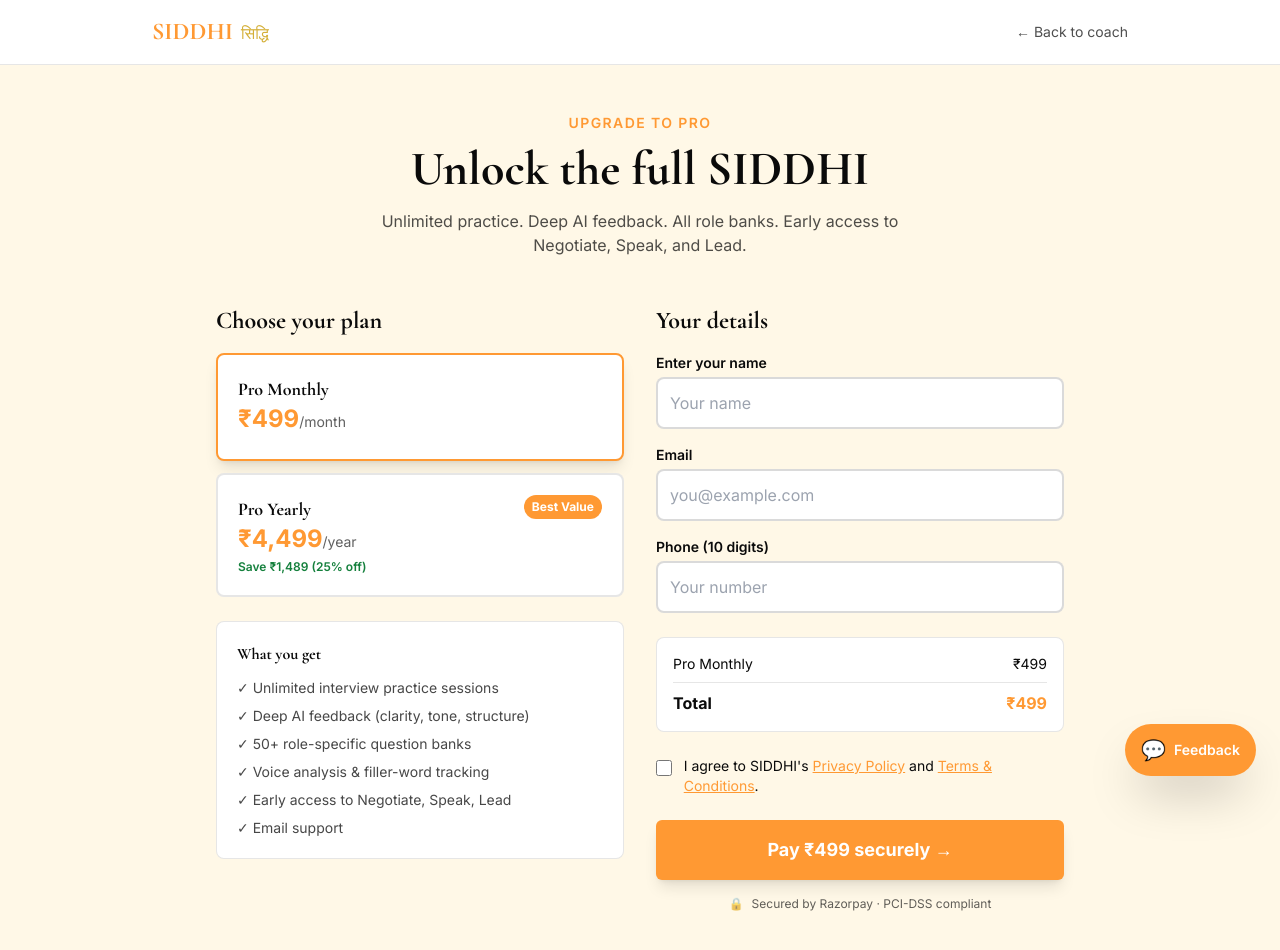
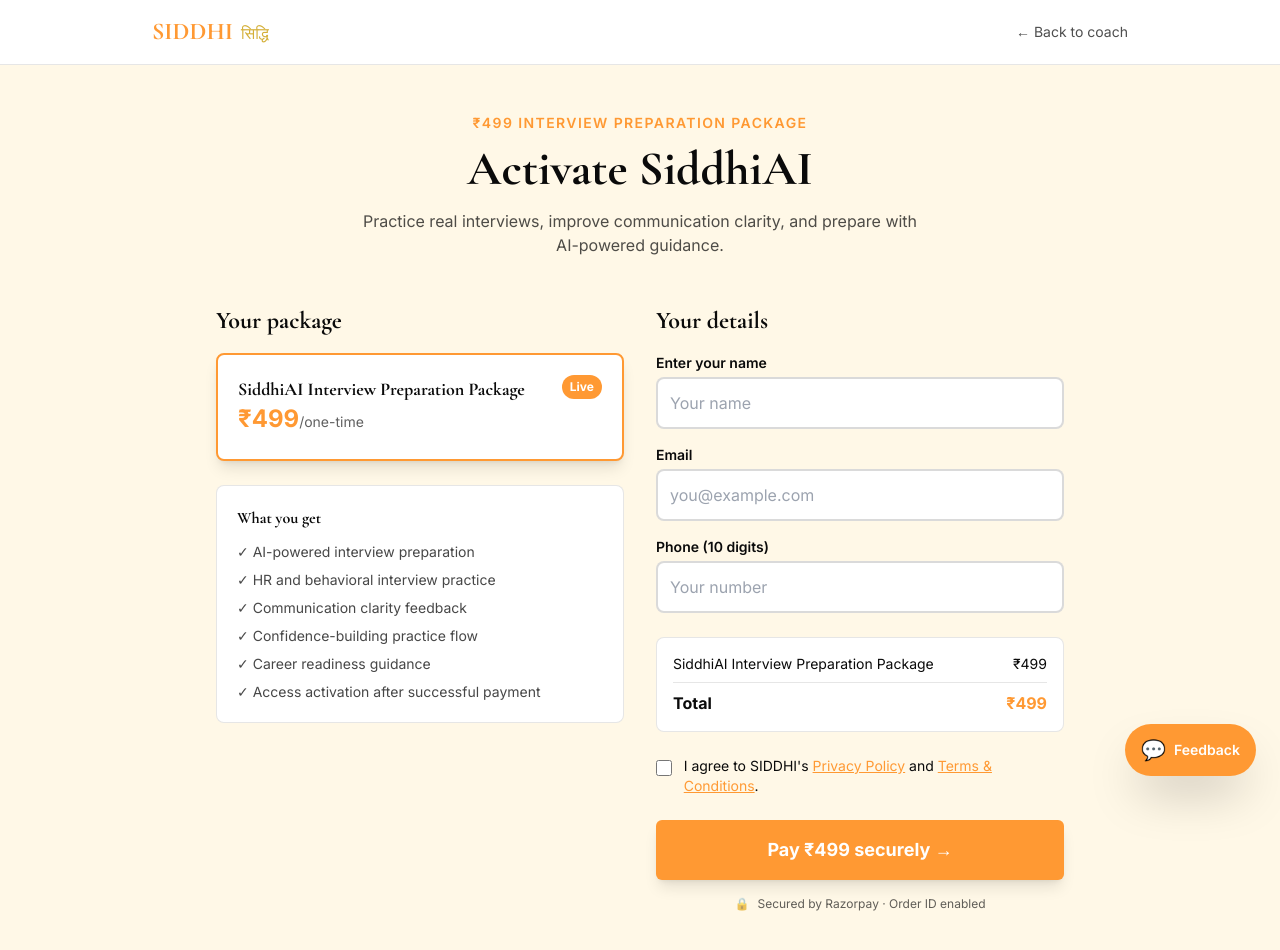
Before and after one commit to Siddhi1987/siddhi-app, a Next.js app: page /payment in a window 1280 px wide. Shown: the top 950 px of the page. Built offline with nearby package versions, Linux system fonts and the light colour scheme; a web font is replaced by a local one.

Commit message:
Refactor payment component for new package structure

```diff
--- a/pages/payment.jsx
+++ b/pages/payment.jsx
@@ -1,95 +1,125 @@
 import Link from 'next/link';
 import { useState, useEffect } from 'react';
 
-const PLANS = [
-  {
-    id: 'monthly',
-    name: 'Pro Monthly',
+const PLAN = {
+  id: 'interview-preparation-499',
+  name: 'SiddhiAI Interview Preparation Package',
   price: 499,
-    period: 'month',
-    save: null,
-  },
-  {
-    id: 'yearly',
-    name: 'Pro Yearly',
-    price: 4499,
-    period: 'year',
-    save: 'Save ₹1,489 (25% off)',
-    badge: 'Best Value',
-  },
-];
+  period: 'one-time',
+};
 
 export default function Payment() {
-  const [selectedPlan, setSelectedPlan] = useState(PLANS[0]);
   const [name, setName] = useState('');
   const [email, setEmail] = useState('');
   const [phone, setPhone] = useState('');
   const [consent, setConsent] = useState(false);
   const [loading, setLoading] = useState(false);
 
-  // Load Razorpay checkout script
   useEffect(() => {
+    const existingScript = document.querySelector(
+      'script[src="https://checkout.razorpay.com/v1/checkout.js"]'
+    );
+
+    if (existingScript) return;
+
     const script = document.createElement('script');
     script.src = 'https://checkout.razorpay.com/v1/checkout.js';
     script.async = true;
     document.body.appendChild(script);
-    return () => {
-      if (document.body.contains(script)) {
-        document.body.removeChild(script);
-      }
-    };
   }, []);
 
-  const handlePayment = () => {
-    if (!name.trim() || !email.trim() || !phone.trim()) {
-      alert('Please fill in all your details.');
+  const handlePayment = async () => {
+    const cleanName = name.trim();
+    const cleanEmail = email.trim();
+    const cleanPhone = phone.replace(/\s/g, '');
+
+    if (!cleanName || !cleanEmail || !cleanPhone) {
+      alert('Please fill in your name, email, and phone number.');
       return;
     }
+
     if (!consent) {
       alert('Please agree to the Privacy Policy and Terms.');
       return;
     }
-    if (!/^[^\s@]+@[^\s@]+\.[^\s@]+$/.test(email)) {
+
+    if (!/^[^\s@]+@[^\s@]+\.[^\s@]+$/.test(cleanEmail)) {
       alert('Please enter a valid email.');
       return;
     }
-    if (!/^\d{10}$/.test(phone.replace(/\s/g, ''))) {
+
+    if (!/^\d{10}$/.test(cleanPhone)) {
       alert('Please enter a valid 10-digit phone number.');
       return;
     }
 
-    setLoading(true);
-
     const razorpayKey = process.env.NEXT_PUBLIC_RAZORPAY_KEY_ID;
 
     if (!razorpayKey || razorpayKey.includes('XXXX')) {
-      setTimeout(() => {
-        setLoading(false);
-        alert(
-          '✓ Demo mode\n\nNo Razorpay key configured yet. In production, this would open the Razorpay checkout.\n\nTo enable: add NEXT_PUBLIC_RAZORPAY_KEY_ID to your .env.local file.'
-        );
-      }, 800);
+      alert('Razorpay key is not configured.');
       return;
+    }
+
+    if (typeof window === 'undefined' || !window.Razorpay) {
+      alert('Razorpay is still loading. Please try again in a moment.');
+      return;
+    }
+
+    try {
+      setLoading(true);
+
+      const orderResponse = await fetch('/api/create-order', {
+        method: 'POST',
+        headers: {
+          'Content-Type': 'application/json',
+        },
+        body: JSON.stringify({
+          name: cleanName,
+          email: cleanEmail,
+          phone: cleanPhone,
+          packageName: PLAN.name,
+          amount: PLAN.price,
+          source: 'siddhiai_payment_page',
+        }),
+      });
+
+      const order = await orderResponse.json();
+
+      if (!orderResponse.ok || !order?.id) {
+        throw new Error(order?.message || 'Order creation failed');
       }
 
       const options = {
         key: razorpayKey,
-      amount: selectedPlan.price * 100,
-      currency: 'INR',
-      name: 'SIDDHI',
-      description: `${selectedPlan.name} — Communication AI`,
+        amount: order.amount,
+        currency: order.currency || 'INR',
+        name: 'SiddhiAI',
+        description: `${PLAN.name} - Communication Intelligence`,
         image: '/favicon.ico',
-      handler: function (response) {
-        alert(`Payment successful! ID: ${response.razorpay_payment_id}`);
-        setLoading(false);
+        order_id: order.id,
+        prefill: {
+          name: cleanName,
+          email: cleanEmail,
+          contact: cleanPhone,
         },
-      prefill: {
-        name: name,
-        email: email,
-        contact: phone,
+        notes: {
+          name: cleanName,
+          email: cleanEmail,
+          phone: cleanPhone,
+          package: PLAN.name,
+          price: PLAN.price,
         },
         theme: {
           color: '#FF9933',
+        },
+        handler: function (response) {
+          setLoading(false);
+
+          alert(
+            `Payment successful!\n\nPayment ID: ${response.razorpay_payment_id}\nOrder ID: ${response.razorpay_order_id}`
+          );
+
+          window.location.href = `/interview?payment=success&order_id=${response.razorpay_order_id}&payment_id=${response.razorpay_payment_id}`;
         },
         modal: {
           ondismiss: function () {
@@ -98,12 +128,12 @@
         },
       };
 
-    if (typeof window !== 'undefined' && window.Razorpay) {
       const rzp = new window.Razorpay(options);
       rzp.open();
-    } else {
-      alert('Razorpay is still loading. Please try again in a moment.');
+    } catch (error) {
+      console.error('Payment error:', error);
       setLoading(false);
+      alert('Payment could not be started. Please try again.');
     }
   };
 
@@ -112,10 +142,16 @@
       <nav className="border-b border-siddhi-black/10 bg-white">
         <div className="max-w-5xl mx-auto px-6 py-4 flex items-center justify-between">
           <Link href="/" className="flex items-baseline gap-2">
-            <span className="font-display text-2xl font-bold text-siddhi-saffron">SIDDHI</span>
+            <span className="font-display text-2xl font-bold text-siddhi-saffron">
+              SIDDHI
+            </span>
             <span className="font-sanskrit text-siddhi-gold">सिद्धि</span>
           </Link>
-          <Link href="/interview" className="text-sm text-siddhi-black/60 hover:text-siddhi-saffron">
+
+          <Link
+            href="/interview"
+            className="text-sm text-siddhi-black/60 hover:text-siddhi-saffron"
+          >
             ← Back to coach
           </Link>
         </div>
@@ -124,73 +160,72 @@
       <div className="max-w-4xl mx-auto px-6 py-12">
         <div className="text-center mb-12">
           <p className="text-sm uppercase tracking-widest text-siddhi-saffron font-semibold mb-3">
-            Upgrade to Pro
+            ₹499 Interview Preparation Package
           </p>
+
           <h1 className="font-display text-4xl md:text-5xl font-bold mb-4">
-            Unlock the full SIDDHI
+            Activate SiddhiAI
           </h1>
+
           <p className="text-siddhi-black/60 max-w-xl mx-auto">
-            Unlimited practice. Deep AI feedback. All role banks. Early access to Negotiate, Speak, and Lead.
+            Practice real interviews, improve communication clarity, and prepare
+            with AI-powered guidance.
           </p>
         </div>
 
         <div className="grid md:grid-cols-2 gap-8">
-          {/* LEFT: Plan selection */}
           <div>
-            <h2 className="font-display text-2xl font-bold mb-4">Choose your plan</h2>
+            <h2 className="font-display text-2xl font-bold mb-4">
+              Your package
+            </h2>
 
-            <div className="space-y-3 mb-6">
-              {PLANS.map((plan) => (
-                <button
-                  key={plan.id}
-                  onClick={() => setSelectedPlan(plan)}
-                  className={`w-full p-5 rounded-lg border-2 text-left transition ${
-                    selectedPlan.id === plan.id
-                      ? 'border-siddhi-saffron bg-white shadow-lg'
-                      : 'border-siddhi-black/10 bg-white hover:border-siddhi-saffron/40'
-                  }`}
-                >
+            <div className="w-full p-5 rounded-lg border-2 text-left transition border-siddhi-saffron bg-white shadow-lg mb-6">
               <div className="flex items-start justify-between mb-1">
                 <div>
-                      <div className="font-display text-lg font-bold">{plan.name}</div>
+                  <div className="font-display text-lg font-bold">
+                    {PLAN.name}
+                  </div>
+
                   <div className="text-2xl font-bold text-siddhi-saffron">
-                        ₹{plan.price.toLocaleString('en-IN')}
-                        <span className="text-sm text-siddhi-black/50 font-normal">/{plan.period}</span>
+                    ₹{PLAN.price.toLocaleString('en-IN')}
+                    <span className="text-sm text-siddhi-black/50 font-normal">
+                      /{PLAN.period}
+                    </span>
                   </div>
                 </div>
-                    {plan.badge && (
+
                 <span className="text-xs px-2 py-1 bg-siddhi-saffron text-white rounded-full font-bold">
-                        {plan.badge}
+                  Live
                 </span>
-                    )}
               </div>
-                  {plan.save && (
-                    <div className="text-xs text-green-700 font-semibold">{plan.save}</div>
-                  )}
-                </button>
-              ))}
             </div>
 
             <div className="bg-white border border-siddhi-black/10 rounded-lg p-5">
-              <h3 className="font-display text-base font-bold mb-3">What you get</h3>
+              <h3 className="font-display text-base font-bold mb-3">
+                What you get
+              </h3>
+
               <ul className="space-y-2 text-sm text-siddhi-black/75">
-                <li>✓ Unlimited interview practice sessions</li>
-                <li>✓ Deep AI feedback (clarity, tone, structure)</li>
-                <li>✓ 50+ role-specific question banks</li>
-                <li>✓ Voice analysis & filler-word tracking</li>
-                <li>✓ Early access to Negotiate, Speak, Lead</li>
-                <li>✓ Email support</li>
+                <li>✓ AI-powered interview preparation</li>
+                <li>✓ HR and behavioral interview practice</li>
+                <li>✓ Communication clarity feedback</li>
+                <li>✓ Confidence-building practice flow</li>
+                <li>✓ Career readiness guidance</li>
+                <li>✓ Access activation after successful payment</li>
               </ul>
             </div>
           </div>
 
-          {/* RIGHT: Payment form */}
           <div>
-            <h2 className="font-display text-2xl font-bold mb-4">Your details</h2>
+            <h2 className="font-display text-2xl font-bold mb-4">
+              Your details
+            </h2>
 
             <div className="space-y-4">
               <div>
-                <label className="block text-sm font-semibold mb-1">Enter your name</label>
+                <label className="block text-sm font-semibold mb-1">
+                  Enter your name
+                </label>
                 <input
                   type="text"
                   value={name}
@@ -199,8 +234,11 @@
                   className="w-full p-3 border-2 border-siddhi-black/15 rounded-lg focus:border-siddhi-saffron focus:outline-none"
                 />
               </div>
+
               <div>
-                <label className="block text-sm font-semibold mb-1">Email</label>
+                <label className="block text-sm font-semibold mb-1">
+                  Email
+                </label>
                 <input
                   type="email"
                   value={email}
@@ -209,8 +247,11 @@
                   className="w-full p-3 border-2 border-siddhi-black/15 rounded-lg focus:border-siddhi-saffron focus:outline-none"
                 />
               </div>
+
               <div>
-                <label className="block text-sm font-semibold mb-1">Phone (10 digits)</label>
+                <label className="block text-sm font-semibold mb-1">
+                  Phone (10 digits)
+                </label>
                 <input
                   type="tel"
                   value={phone}
@@ -223,12 +264,15 @@
 
             <div className="my-6 p-4 bg-white border border-siddhi-black/10 rounded-lg">
               <div className="flex justify-between mb-2 text-sm">
-                <span>{selectedPlan.name}</span>
-                <span>₹{selectedPlan.price.toLocaleString('en-IN')}</span>
+                <span>{PLAN.name}</span>
+                <span>₹{PLAN.price.toLocaleString('en-IN')}</span>
               </div>
+
               <div className="border-t border-siddhi-black/10 pt-2 flex justify-between font-bold">
                 <span>Total</span>
-                <span className="text-siddhi-saffron">₹{selectedPlan.price.toLocaleString('en-IN')}</span>
+                <span className="text-siddhi-saffron">
+                  ₹{PLAN.price.toLocaleString('en-IN')}
+                </span>
               </div>
             </div>
 
@@ -239,6 +283,7 @@
                 onChange={(e) => setConsent(e.target.checked)}
                 className="mt-1 w-4 h-4 accent-siddhi-saffron"
               />
+
               <span>
                 I agree to SIDDHI's{' '}
                 <Link href="/privacy" className="text-siddhi-saffron underline">
@@ -257,12 +302,14 @@
               disabled={loading}
               className="w-full px-6 py-4 bg-siddhi-saffron text-white font-bold rounded-md hover:bg-siddhi-gold transition shadow-lg text-lg disabled:opacity-60 disabled:cursor-not-allowed"
             >
-              {loading ? 'Processing…' : `Pay ₹${selectedPlan.price.toLocaleString('en-IN')} securely →`}
+              {loading
+                ? 'Creating secure order…'
+                : `Pay ₹${PLAN.price.toLocaleString('en-IN')} securely →`}
             </button>
 
             <div className="mt-4 flex items-center justify-center gap-2 text-xs text-siddhi-black/50">
               <span>🔒</span>
-              <span>Secured by Razorpay · PCI-DSS compliant</span>
+              <span>Secured by Razorpay · Order ID enabled</span>
             </div>
           </div>
         </div>
```
Lines whose indentation alone changed are shown as unchanged.
